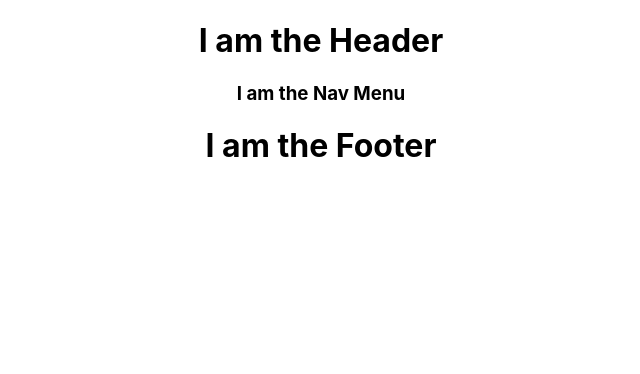
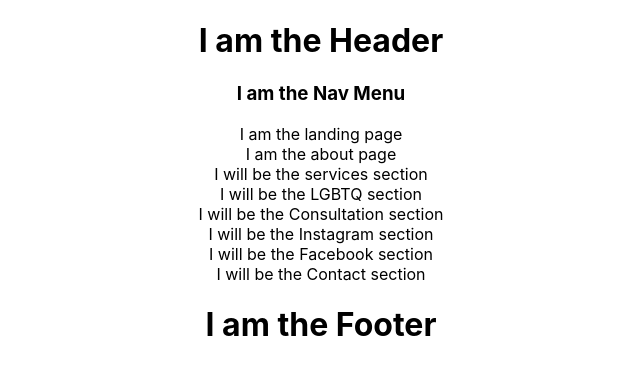
Before and after one commit to brac/drjenna, a React (Create React App) app: page / in a window 1280 px wide. Shown: the top 374 px of the page, without its empty margins (319-959 px from the left). Built offline with nearby package versions, Linux system fonts and the light colour scheme.

Commit message:
scaffolding for sections

```diff
--- /dev/null
+++ b/src/components/about.tsx
@@ -0,0 +1,9 @@
+import React from 'react'
+
+const About = () => {
+  return(
+    <div>I am the about page</div>
+  )
+}
+
+export default About
--- a/src/components/body.tsx
+++ b/src/components/body.tsx
@@ -1,21 +1,28 @@
 import React from 'react';
 // import styles from './Body.module.scss'
-import NavMenu from './NavMenu'
+import NavMenu from './navMenu'
+import LandingPage from './landingPage'
+import About from './about'
+import Services from './services'
+import LGBTQ from './lgbtq'
+import Consultation from './consultation'
+import Instagram from './instagram'
+import Facebook from './facebook'
+import Contact from './contact'
 
 const Body= () => {
   return (
-    <div className="section">
-        <NavMenu/>
+    <div className="sections">
+      <NavMenu/>
+      <LandingPage/>
+      <About/>
+      <Services/>
+      <LGBTQ/>
+      <Consultation/>
+      <Instagram/>
+      <Facebook/>
+      <Contact/>
     </div>
-
-    // <LandingPage/>
-    // <About/>
-    // <Services/>
-    // <LGBT/>
-    // <Consultation/>
-    // <Instagram/>
-    // <Facebook/>
-    // <Scheduler/>
   );
 };
 
--- /dev/null
+++ b/src/components/consultation.tsx
@@ -0,0 +1,8 @@
+import React from 'react'
+
+const Consultation = () => {
+  return(
+    <div>I will be the Consultation section</div>
+  )
+}
+export default Consultation
--- /dev/null
+++ b/src/components/contact.tsx
@@ -0,0 +1,8 @@
+import React from 'react'
+
+const Contact = () => {
+  return(
+    <div>I will be the Contact section</div>
+  )
+}
+export default Contact
--- /dev/null
+++ b/src/components/facebook.tsx
@@ -0,0 +1,8 @@
+import React from 'react'
+
+const Facebook = () => {
+  return(
+    <div>I will be the Facebook section</div>
+  )
+}
+export default Facebook
--- /dev/null
+++ b/src/components/instagram.tsx
@@ -0,0 +1,8 @@
+import React from 'react'
+
+const Instagram = () => {
+  return(
+    <div>I will be the Instagram section</div>
+  )
+}
+export default Instagram
--- /dev/null
+++ b/src/components/landingPage.tsx
@@ -0,0 +1,9 @@
+import React from 'react'
+
+const LandingPage = () => {
+  return(
+    <div>I am the landing page</div>
+  )
+}
+
+export default LandingPage
--- /dev/null
+++ b/src/components/lgbtq.tsx
@@ -0,0 +1,8 @@
+import React from 'react'
+
+const LGBTQ = () => {
+  return(
+    <div>I will be the LGBTQ section</div>
+  )
+}
+export default LGBTQ
--- /dev/null
+++ b/src/components/services.tsx
@@ -0,0 +1,8 @@
+import React from 'react'
+
+const Services = () => {
+  return(
+    <div>I will be the services section</div>
+  )
+}
+export default Services
```
Also changed, not shown: 1 other file (tests, documents, lock files or other folders).
